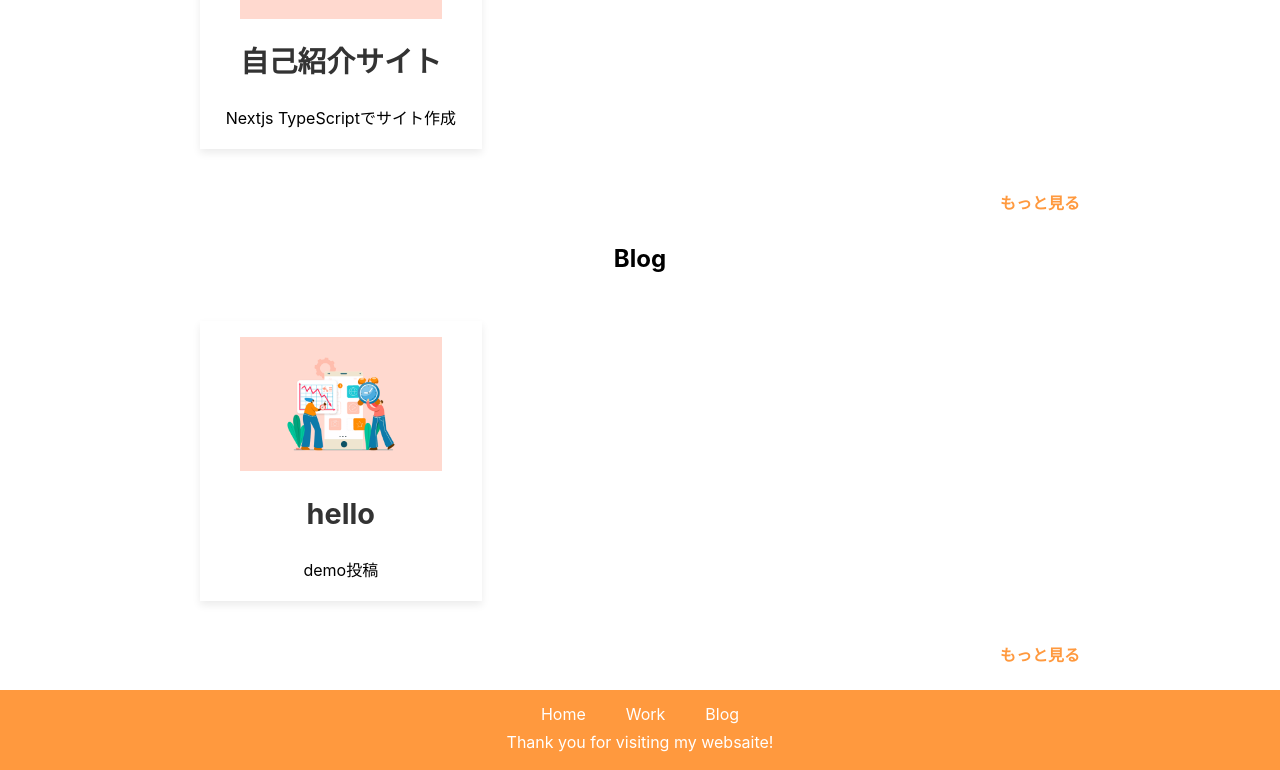
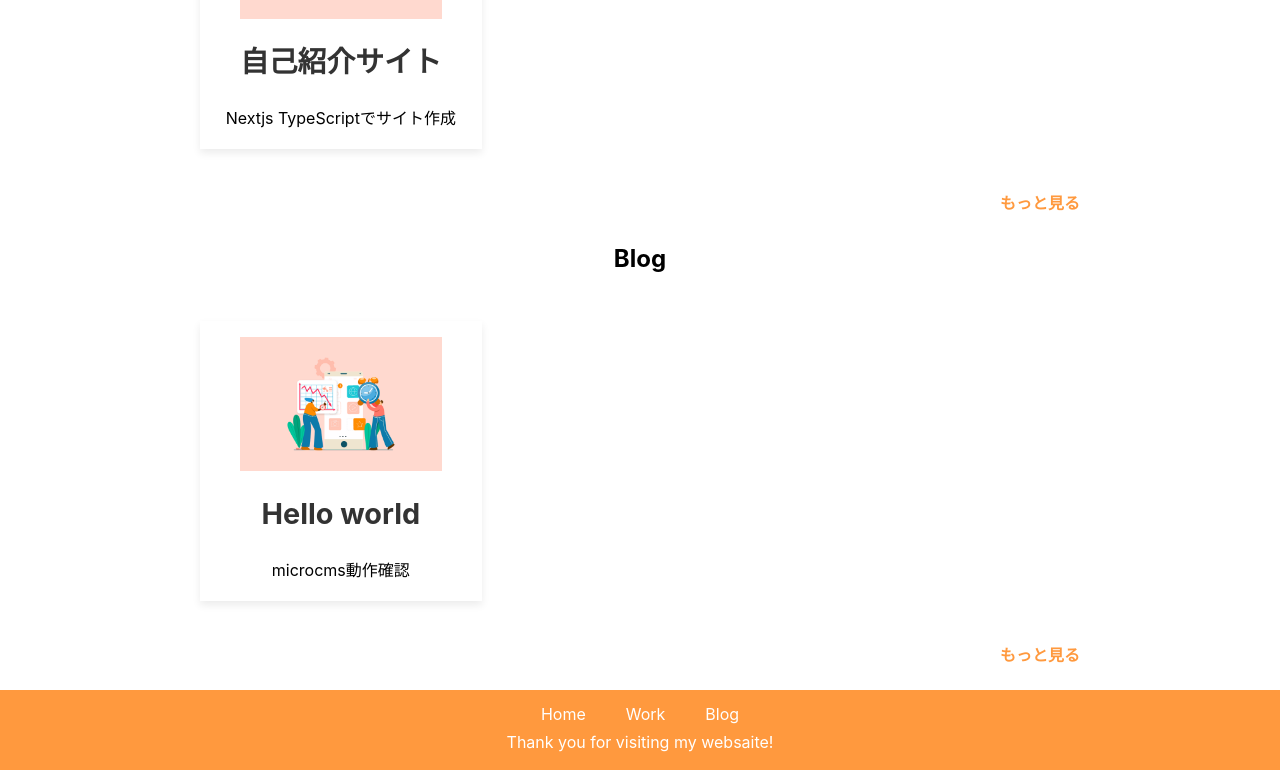
Before and after one commit to Seiwa-Edu/Next-Portforio, a Next.js app: page / in a window 1280 px wide. Shown: the part 1626-2396 px from the top of the page. Built offline with nearby package versions, Linux system fonts and the light colour scheme.

Commit message:
[update] update the style

```diff
--- a/pages/index.tsx
+++ b/pages/index.tsx
@@ -66,7 +66,7 @@ export default function Home() {
          　 <div className={style_css.skill__wrapper}>
               <h2 className={style_css.section_title}>Work</h2>
               <div className={card_css.cardlayout_wrap}>
-                  <Card title ="自己紹介サイト" id ="blog/yaurrrnlm" body="Nextjs TypeScriptでサイト作成" image="team-5614157_1280.png"/>
+                  <Card title ="自己紹介サイト" id ="work/nkgjap1lrf" body="Nextjs TypeScriptでサイト作成" image="team-5614157_1280.png"/>
               </div>
               <Link href="/works">
                  <a className={style_css.detail__link}>もっと見る</a>
@@ -77,7 +77,7 @@ export default function Home() {
           <div className={style_css.skill__wrapper}>
               <h2 className={style_css.section_title}>Blog</h2>
               <div className={card_css.cardlayout_wrap}>
-                <Card title ="hello" id ="blog/yaurrrnlm" body="demo投稿" image="team-5614157_1280.png"/>
+                <Card title ="Hello world" id ="blog/yaurrrnlm" body="microcms動作確認" image="team-5614157_1280.png"/>
               </div>
               <Link href="/blog">
               <a className={style_css.detail__link}>もっと見る</a>
```
